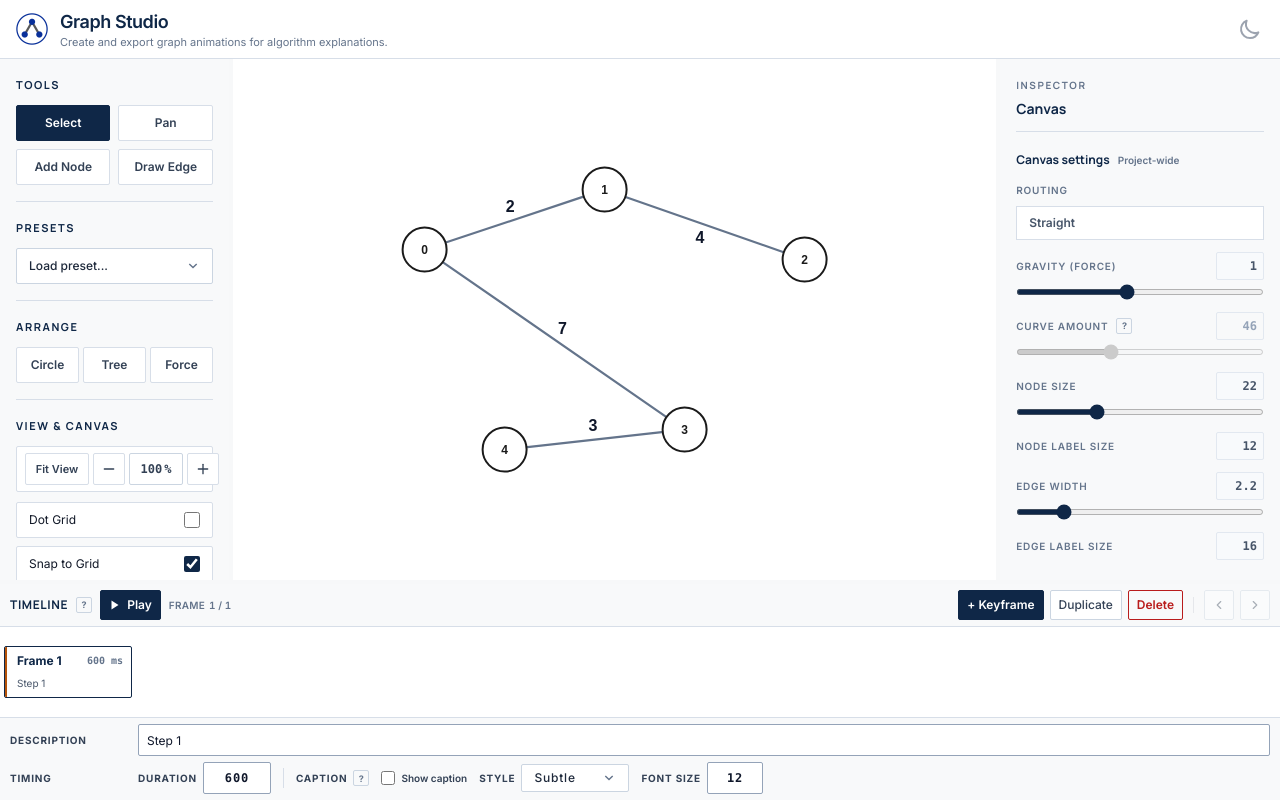
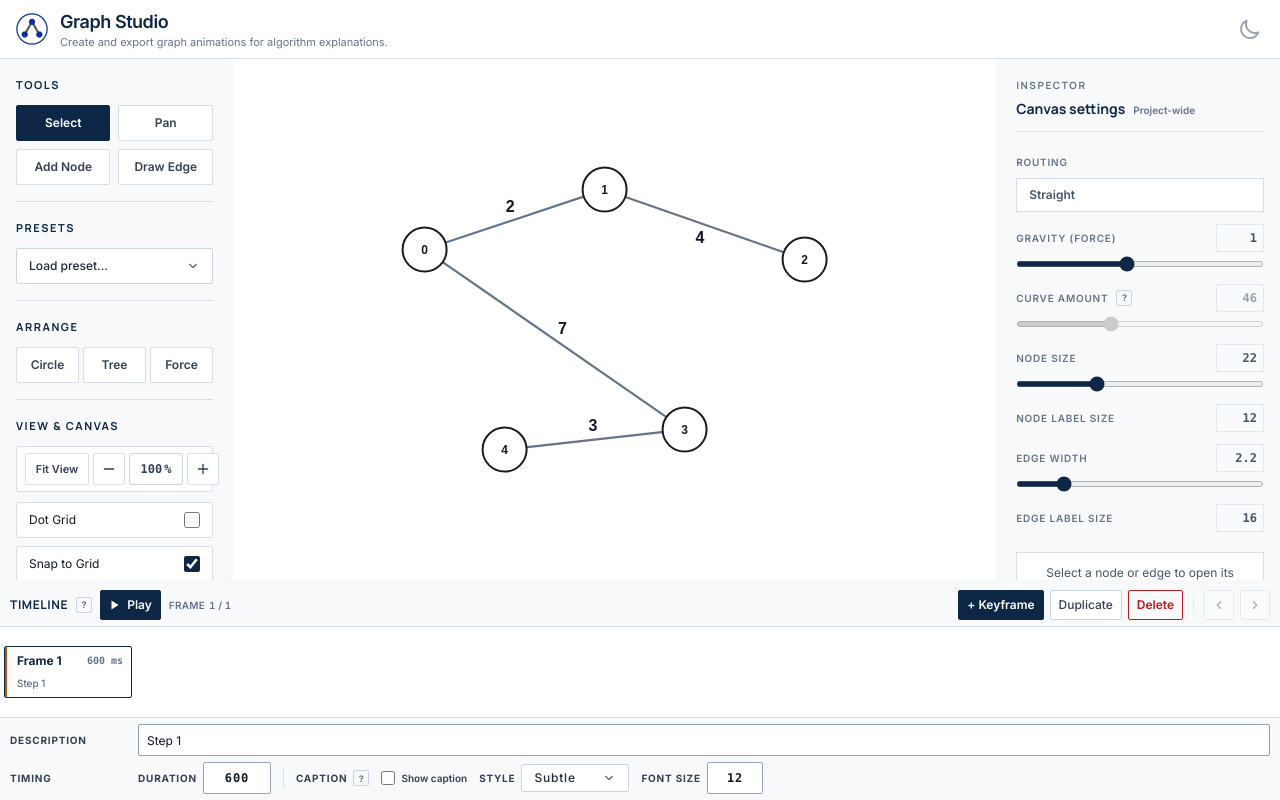
Before and after one commit to cpinitiative/graph-viz, a React (Vite) app: page / in a window 1280 px wide. Built offline with nearby package versions, Linux system fonts and the light colour scheme.

Commit message:
Remove duplicate inspector context headings

```diff
--- a/src/components/visualizers/Graphs/graphStudio/PropertyPanel.jsx
+++ b/src/components/visualizers/Graphs/graphStudio/PropertyPanel.jsx
@@ -218,7 +218,8 @@ const InfoHelp = ({ label, text }) => {
 };
 
 const PanelShell = ({
-  contextTitle,
+  title,
+  scope,
   inspectorType,
   headerAction,
   children,
@@ -228,12 +229,15 @@ const PanelShell = ({
     data-testid="property-panel"
     data-inspector-type={inspectorType}
   >
-    <div className="flex items-start justify-between gap-3 border-b border-[#D7DEE8] pb-3 dark:border-[#334155]">
-      <div className="min-w-0 space-y-1">
+    <div className="border-b border-[#D7DEE8] pb-3 dark:border-[#334155]">
       <div className={panelEyebrowClass}>INSPECTOR</div>
-        <div className={panelContextClass}>{contextTitle}</div>
+      <div className="mt-1 flex items-start justify-between gap-3">
+        <div className="flex min-w-0 flex-wrap items-baseline gap-x-2 gap-y-1">
+          <div className={`${panelContextClass} min-w-0`}>{title}</div>
+          <ScopeLabel scope={scope} variant="section" />
         </div>
         {headerAction}
+      </div>
     </div>
     {children}
   </div>
@@ -594,7 +598,7 @@ const MultiSelectionPanel = ({
   onClearSelection,
 }) => (
   <PanelShell
-    contextTitle="Selection"
+    title="Selection"
     inspectorType="selection"
     headerAction={
       <ClearSelectionButton
@@ -640,7 +644,7 @@ const NodeInspector = ({
 
   return (
     <PanelShell
-      contextTitle="Node"
+      title="Node properties"
       inspectorType="node"
       headerAction={
         <ClearSelectionButton
@@ -649,7 +653,6 @@ const NodeInspector = ({
         />
       }
     >
-      <Section title="Node properties">
       <div className="space-y-4">
         <Field label="Label" scope="All frames">
           <TextInput
@@ -702,7 +705,6 @@ const NodeInspector = ({
           onChange={checked => onUpdateNode({ visible: checked })}
         />
       </div>
-      </Section>
 
       <Section title="Connected edges">
         <LinkedList
@@ -745,7 +747,7 @@ const EdgeInspector = ({
 
   return (
     <PanelShell
-      contextTitle="Edge"
+      title="Edge properties"
       inspectorType="edge"
       headerAction={
         <ClearSelectionButton
@@ -754,7 +756,6 @@ const EdgeInspector = ({
         />
       }
     >
-      <Section title="Edge properties">
       <div className="space-y-4">
         <Field label="Weight / Label" scope="All frames">
           <TextInput
@@ -791,7 +792,6 @@ const EdgeInspector = ({
           onChange={checked => onUpdateEdge({ visible: checked })}
         />
       </div>
-      </Section>
 
       <Section title="Connected nodes">
         <LinkedList
@@ -821,8 +821,11 @@ const GlobalSettingsPanel = ({
   const curveAmountEnabled = edgeRouting === EDGE_ROUTING.bezier;
 
   return (
-    <PanelShell contextTitle="Canvas" inspectorType="canvas">
-      <Section title="Canvas settings" scope="Project-wide">
+    <PanelShell
+      title="Canvas settings"
+      scope="Project-wide"
+      inspectorType="canvas"
+    >
       <div className="space-y-3">
         <Field label="Routing">
           <div className="border border-[#D7DEE8] bg-[#FFFFFF] px-3 py-2 text-xs font-semibold text-[#475569] dark:border-[#475569] dark:bg-[#1E293B] dark:text-[#CBD5E1]">
@@ -870,9 +873,7 @@ const GlobalSettingsPanel = ({
           max={NODE_LABEL_FONT_SIZE_RANGE.max}
           step="1"
           testId="node-label-font-size-input"
-            onChange={nodeLabelFontSize =>
-              onUpdateGlobal({ nodeLabelFontSize })
-            }
+          onChange={nodeLabelFontSize => onUpdateGlobal({ nodeLabelFontSize })}
         />
         <RangeControl
           label="Edge width"
@@ -892,12 +893,9 @@ const GlobalSettingsPanel = ({
           max={EDGE_LABEL_FONT_SIZE_RANGE.max}
           step="1"
           testId="edge-label-font-size-input"
-            onChange={edgeLabelFontSize =>
-              onUpdateGlobal({ edgeLabelFontSize })
-            }
+          onChange={edgeLabelFontSize => onUpdateGlobal({ edgeLabelFontSize })}
         />
       </div>
-      </Section>
       <div className="border border-[#D7DEE8] bg-[#FFFFFF] p-3 dark:border-[#475569] dark:bg-[#1E293B]">
         <div className="text-center text-xs text-[#475569] dark:text-[#CBD5E1]">
           Select a node or edge to open its inspector.
```
Also changed, not shown: 2 other files (tests, documents, lock files or other folders). Lines whose indentation alone changed are shown as unchanged.
